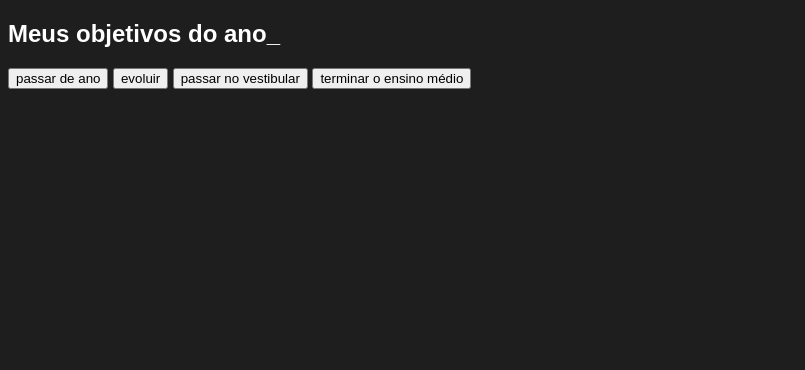
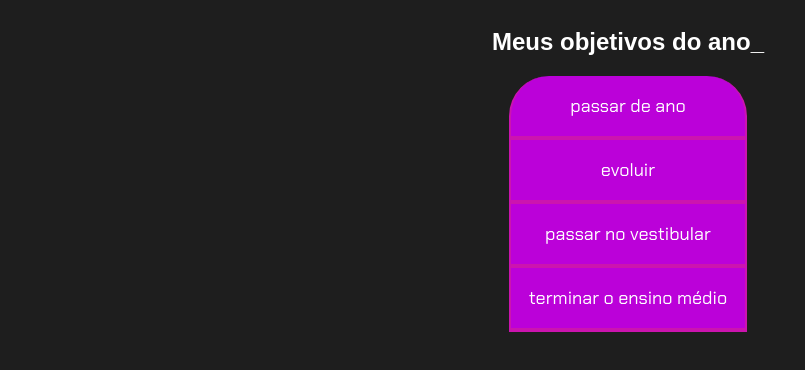
Before and after one commit to agnolraissa/proj-vida-raissa, a plain HTML site: page index.html in a window 1280 px wide. Shown: the whole page, without its empty margins (0-805 px from the left). Drawn offline with Linux system fonts and the light colour scheme.

Commit message:
Add files via upload

```diff
--- a/style.css
+++ b/style.css
@@ -24,3 +24,48 @@
     width: 100%;
     font-size: 32px;
 }
+
+.conteudo-principal{
+    display: flex;
+    flex-direction: column;
+    justify-content: center;
+    align-items: center;
+    max-width: 1240px;
+    width: 100%;
+    margin: 0;
+
+}
+
+.botao{
+    font-family: "Chakra Petch", sans-serif;
+    background-color: var(--botao-inativo);
+    color: var(--branco);
+    display: flex;
+    justify-content: center;
+    padding: 1em;
+    font-size: 18px;
+    align-items: center;
+    width: 100%;
+    border-bottom: 4px solid var(--botao-ativo);
+    border-left: 2px solid var(--botao-ativo);
+    border-right: 2px solid var(--botao-ativo);
+    border-top: none;
+}
+
+.botoes{
+    display: block;
+}
+
+.botao:first-child{
+    border-radius: 40px 40px 0 0;
+}
+
+.botoes{
+    display: block;
+}
+
+@media screen and (min-width: 768px)}
+    .botoes{
+    display: flex;
+
+}
```
